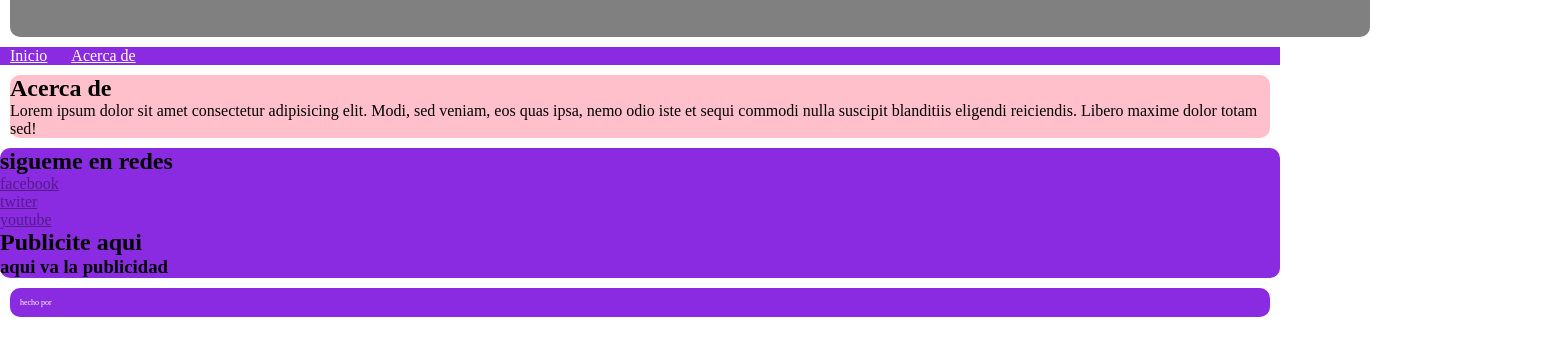
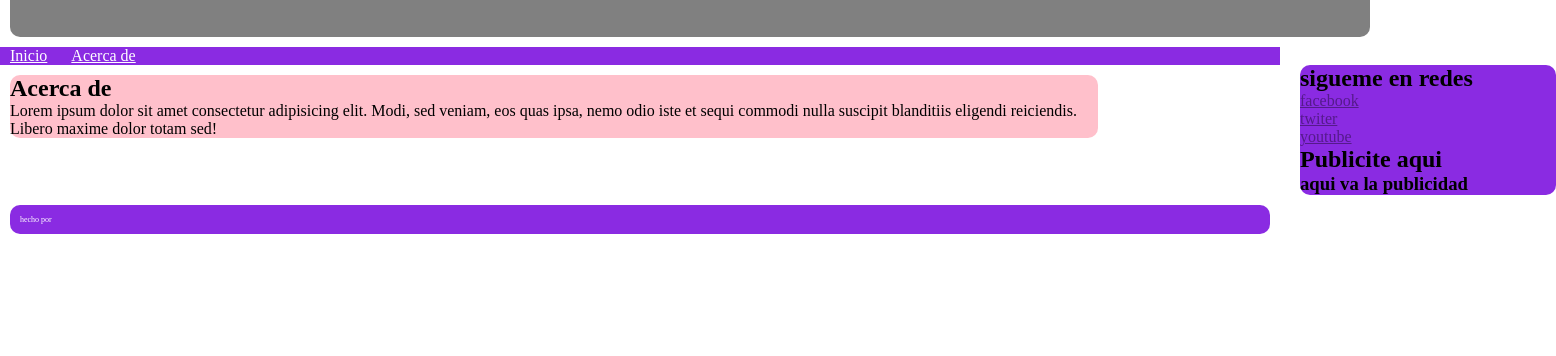
Before and after one commit to cazadorgamer/Proyecto-carta-bar, a plain HTML site: page reto1.html in a window 1280 px wide. Shown: the part 90-446 px from the top of the page, 1556 px wide, since content can reach past the window. Drawn offline with Linux system fonts and the light colour scheme.

Commit message:
reto estilos

```diff
--- a/css/reto.css
+++ b/css/reto.css
@@ -28,12 +28,23 @@ nav li a{
     background-color: pink;
     border-radius: 10px;
     margin:10px;
+    width: 85%;
+    height: 100%;
+    float: left;
 }
 .barra{
 
 
     background-color: blueviolet;
     border-radius:10px;
+
+
+
+
+    margin-right: 15px;
+    margin-left: 1300px;
+
+    width: 20%;
 }
 footer{
     background-color: blueviolet;
--- a/reto1.html
+++ b/reto1.html
@@ -11,6 +11,7 @@
       <h1>Bienvenido a mi web</h1>
     </header>
     <section>
+      <div class="contenedor">
       <nav>
         <li><a href="reto1.html">Inicio</a></li>
         <li><a href="reto1.html">Acerca de</a></li>
@@ -43,5 +44,6 @@
 
     </footer>
     </section>
+  </div>
   </body>
 </html>
```
